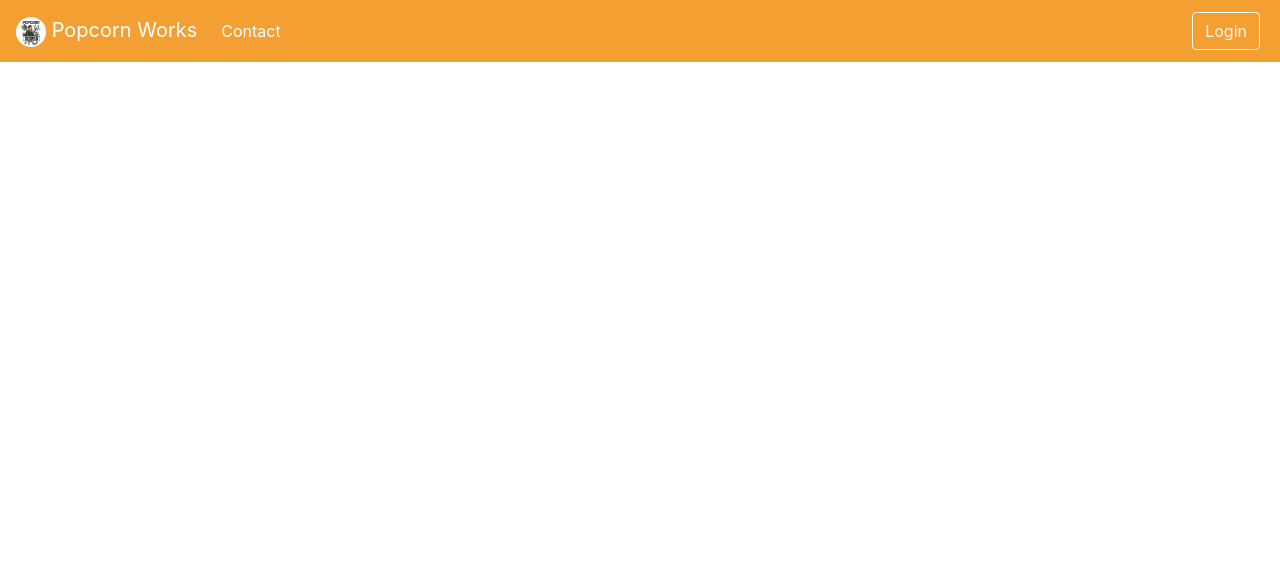
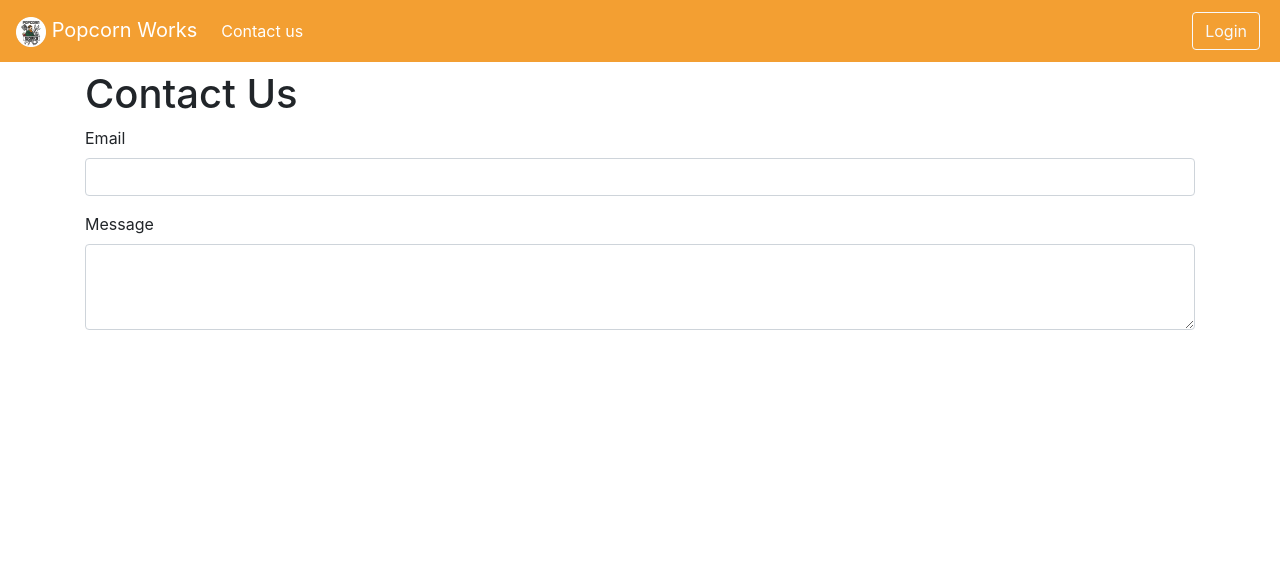
Before and after one commit to PatrykDu/popcorn-works-fastapi-fullstack-app, a FastAPI app: page /contact in a window 1280 px wide. Shown: the top 570 px of the page. Run offline with FastAPI, Linux system fonts and the light colour scheme; some libraries are stand-ins or nearby versions.

Commit message:
added body in contact-form.html

```diff
--- a/templates/contact-form.html
+++ b/templates/contact-form.html
@@ -1 +1,17 @@
 {% include 'layout.html' %}
+
+<div class="container">
+    <form>
+        <div class="h1">
+            Contact Us
+        </div>
+        <div class="form-group">
+            <label>Email</label>
+            <input type="text" class="form-control" name="email" required>
+        </div>
+        <div class="form-group">
+            <label>Message</label>
+            <textarea class="form-control" rows="3" name="description" required></textarea>
+        </div>
+    </form>
+</div>
--- a/templates/navbar.html
+++ b/templates/navbar.html
@@ -12,7 +12,7 @@
         <div class="collapse navbar-collapse" id="navbarNav">
             <ul class="navbar-nav">
                 <li class="nav-item active">
-                    <a class="nav-link" href="/contact">Contact </a>
+                    <a class="nav-link" href="/contact">Contact us </a>
                 </li>
             </ul>
             <ul class="navbar-nav ml-auto">
```
